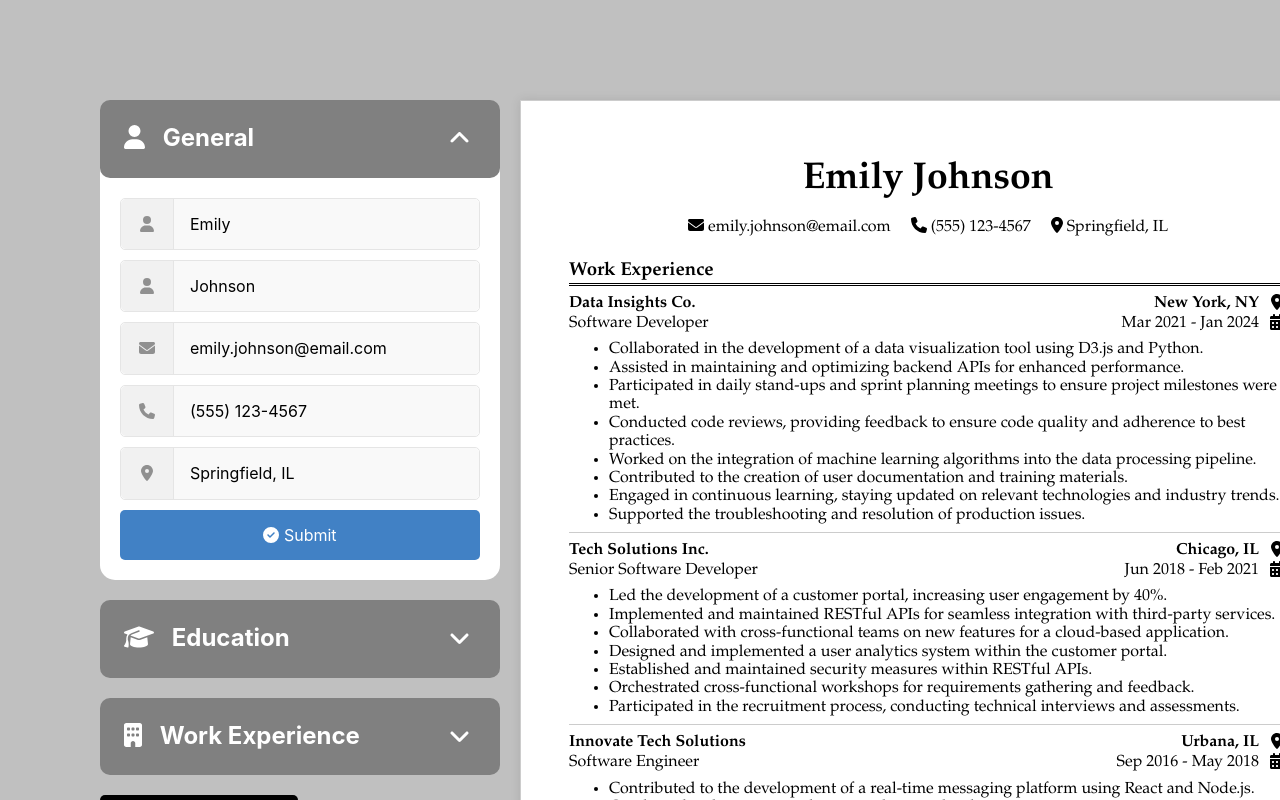
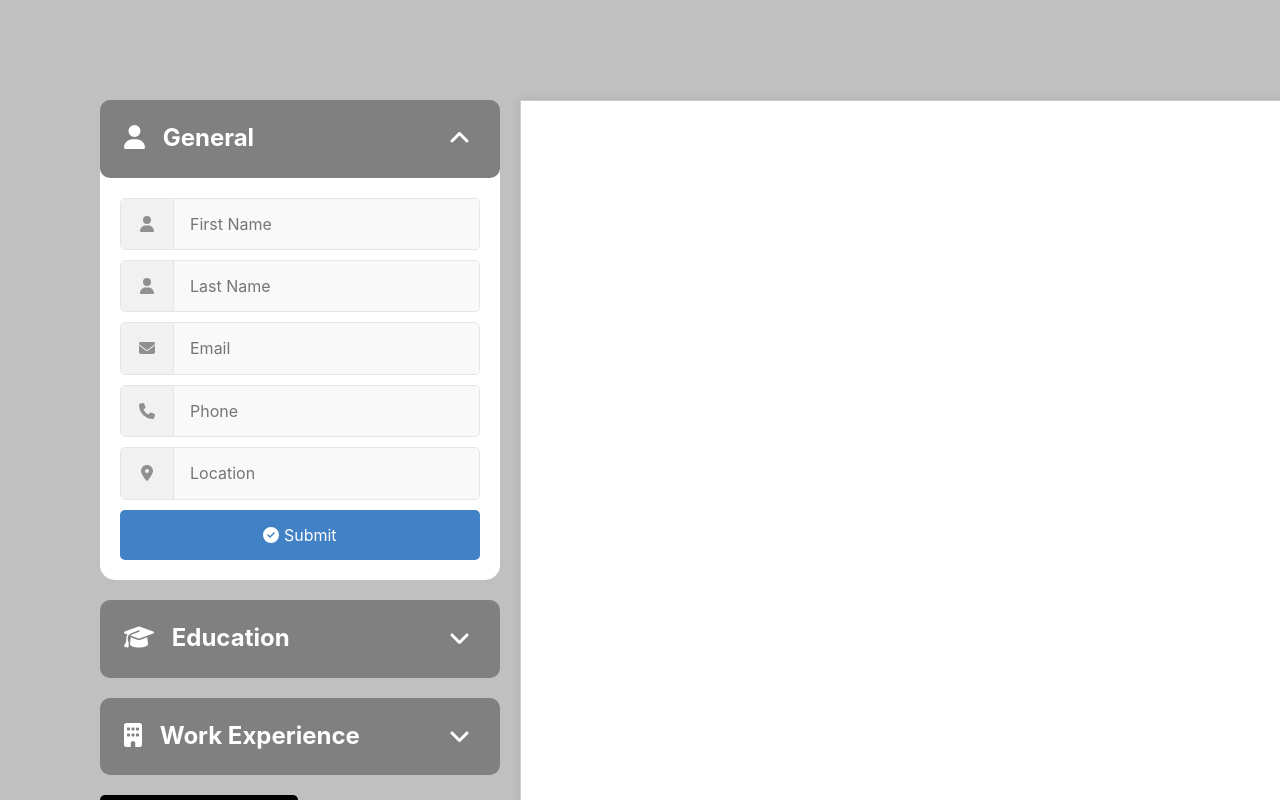
Before and after one commit to djsereno/CV-Application, a React (Vite) app: page / in a window 1280 px wide. Built offline with nearby package versions, Linux system fonts and the light colour scheme.

Commit message:
Lift state for unsubmitted data to App

```diff
--- a/src/App.jsx
+++ b/src/App.jsx
@@ -1,5 +1,5 @@
 import { useState } from 'react';
-import { data } from './data';
+import { formProperties } from './formProperties';
 import Dropdown from './Dropdown';
 import CvPage from './CvPage.jsx';
 import './normalize.css';
@@ -12,21 +12,20 @@ import { exampleData } from './exampledata.js';
 
 function App() {
   const [openStatus, setOpenStatus] = useState([true, false, false]);
-  const [cvVals, setCvVals] = useState(
-    // data.reduce((cvValsAcc, section) => {
-    //   const subsectionVals = section.formFields.reduce(
-    //     (subsectionValsAcc, input) => ({ [input.id]: '', ...subsectionValsAcc }),
-    //     {}
-    //   );
-    //   return { [section.id]: [subsectionVals], ...cvValsAcc };
-    // }, {})
-    exampleData
-  );
+  const [submittedData, setSubmittedData] = useState(createDataStructure(formProperties));
+  const [ubsubmittedData, setUnsubmittedData] = useState(createDataStructure(formProperties));
 
   const updateCvVals = (newSectionVals, sectionId) => {
-    const newCvVals = { ...cvVals };
+    const newCvVals = { ...submittedData };
     newCvVals[sectionId] = newSectionVals;
-    setCvVals(newCvVals);
+    setSubmittedData(newCvVals);
+  };
+
+  const updateUnsubmittedData = (newValue, inputFieldId, entryIndex, dropdownID) => {
+    const newUnsubmittedData = { ...ubsubmittedData };
+    newUnsubmittedData[dropdownID][entryIndex][inputFieldId] = newValue;
+    setUnsubmittedData(newUnsubmittedData);
+    console.log(JSON.stringify(newUnsubmittedData, null, 2));
   };
 
   const toggleOpenStatus = (index) => {
@@ -36,9 +35,7 @@ function App() {
   };
 
   const loadExampleData = () => {
-    console.log(cvVals);
     for (const [key, value] of Object.entries(exampleData)) {
-      console.log(key);
       updateCvVals(value, key);
     }
   };
@@ -46,23 +43,40 @@ function App() {
   return (
     <>
       <div id="dropdown-container">
-        {data.map((section, index) => (
+        {formProperties.map((dropdown, index) => (
           <Dropdown
-            key={section.id}
-            initSectionVals={cvVals[section.id]}
+            key={dropdown.id}
+            initSectionVals={ubsubmittedData[dropdown.id]}
             isOpen={openStatus[index]}
             toggleOpenStatus={() => toggleOpenStatus(index)}
             updateCvVals={updateCvVals}
-            {...section}
+            updateUnsubmittedData={(newValue, inputFieldId, entryIndex) =>
+              updateUnsubmittedData(newValue, inputFieldId, entryIndex, dropdown.id)
+            }
+            {...dropdown}
           />
         ))}
         <button className="load-example-data" onClick={loadExampleData}>
           <FontAwesomeIcon icon="fa-file-import" /> Load Example Data
         </button>
       </div>
-      <CvPage {...cvVals} />
+      <CvPage {...submittedData} />
     </>
   );
 }
 
+const createDataStructure = (data) => {
+  // Creates a blank data structure to store the form data.
+  // Example: {general: [{data}],
+  //           education: [{ school1 }, { school2 }, ...],
+  //           workExperience: [{ job1 }, { job2 }, ...]}
+  const dataStructure = data.map((section) => {
+    const keyValuePairs = section.formFields.map((inputField) => [inputField.id, '']);
+    const formFields = Object.fromEntries(keyValuePairs);
+    return [section.id, [formFields]];
+  });
+
+  return Object.fromEntries(dataStructure);
+};
+
 export default App;
--- a/src/Dropdown.jsx
+++ b/src/Dropdown.jsx
@@ -12,7 +12,8 @@ function Dropdown({
   isOpen,
   label,
   toggleOpenStatus,
-  updateCvVals
+  updateCvVals,
+  updateUnsubmittedData
 }) {
   const [sectionVals, setSectionVals] = useState(initSectionVals);
   const [isSubmitted, setIsSubmitted] = useState(new Array(sectionVals.length).fill(false));
@@ -73,6 +74,9 @@ function Dropdown({
       isSubmitted={isSubmitted[index]}
       sectionId={id}
       updateSectionVals={updateSectionVals}
+      updateUnsubmittedData={(newValue, inputFieldId) =>
+        updateUnsubmittedData(newValue, inputFieldId, index)
+      }
     />
   ));
 
@@ -111,7 +115,8 @@ Dropdown.propTypes = {
   isOpen: PropTypes.bool,
   label: PropTypes.string,
   toggleOpenStatus: PropTypes.func,
-  updateCvVals: PropTypes.func
+  updateCvVals: PropTypes.func,
+  updateUnsubmittedData: PropTypes.func
 };
 
 export default Dropdown;
--- a/src/EntryContainer.jsx
+++ b/src/EntryContainer.jsx
@@ -15,7 +15,8 @@ function EntryContainer({
   isDeletable,
   isSubmitted,
   sectionId,
-  updateSectionVals
+  updateSectionVals,
+  updateUnsubmittedData
 }) {
   const [subsectionVals, setSubsectionVals] = useState(initSubsectionVals);
 
@@ -41,6 +42,7 @@ function EntryContainer({
           id={id}
           subsectionVals={subsectionVals}
           updateSubsectionVals={updateSubsectionVals}
+          updateUnsubmittedData={updateUnsubmittedData}
         />
       )}
       {isDeletable ? (
@@ -63,7 +65,8 @@ EntryContainer.propTypes = {
   isDeletable: PropTypes.bool,
   isSubmitted: PropTypes.bool,
   sectionId: PropTypes.string,
-  updateSectionVals: PropTypes.func
+  updateSectionVals: PropTypes.func,
+  updateUnsubmittedData: PropTypes.func
 };
 
 export default EntryContainer;
--- a/src/EntryForm.jsx
+++ b/src/EntryForm.jsx
@@ -2,11 +2,21 @@ import { FontAwesomeIcon } from '@fortawesome/react-fontawesome';
 import PropTypes from 'prop-types';
 import InputField from './InputField';
 
-function EntryForm({ formFields, handleSubmit, id, subsectionVals, updateSubsectionVals }) {
+function EntryForm({
+  formFields,
+  handleSubmit,
+  id,
+  subsectionVals,
+  updateSubsectionVals,
+  updateUnsubmittedData
+}) {
   const inputComponents = formFields.map((input) => (
     <InputField
       key={input.id}
-      handleChange={(e) => updateSubsectionVals(e.target.value, input.id)}
+      handleChange={(e) => {
+        updateSubsectionVals(e.target.value, input.id);
+        updateUnsubmittedData(e.target.value, input.id);
+      }}
       value={subsectionVals[input.id]}
       {...input}
     />
@@ -30,7 +40,7 @@ EntryForm.propTypes = {
   handleSubmit: PropTypes.func,
   id: PropTypes.string,
   subsectionVals: PropTypes.object,
-  updateSubsectionVals: PropTypes.func
+  updateUnsubmittedData: PropTypes.func
 };
 
 export default EntryForm;
--- a/src/data.js
+++ b/src/formProperties.js
@@ -1,4 +1,4 @@
-export const data = [
+export const formProperties = [
   {
     id: 'general',
     icon: 'fa-user',
```
